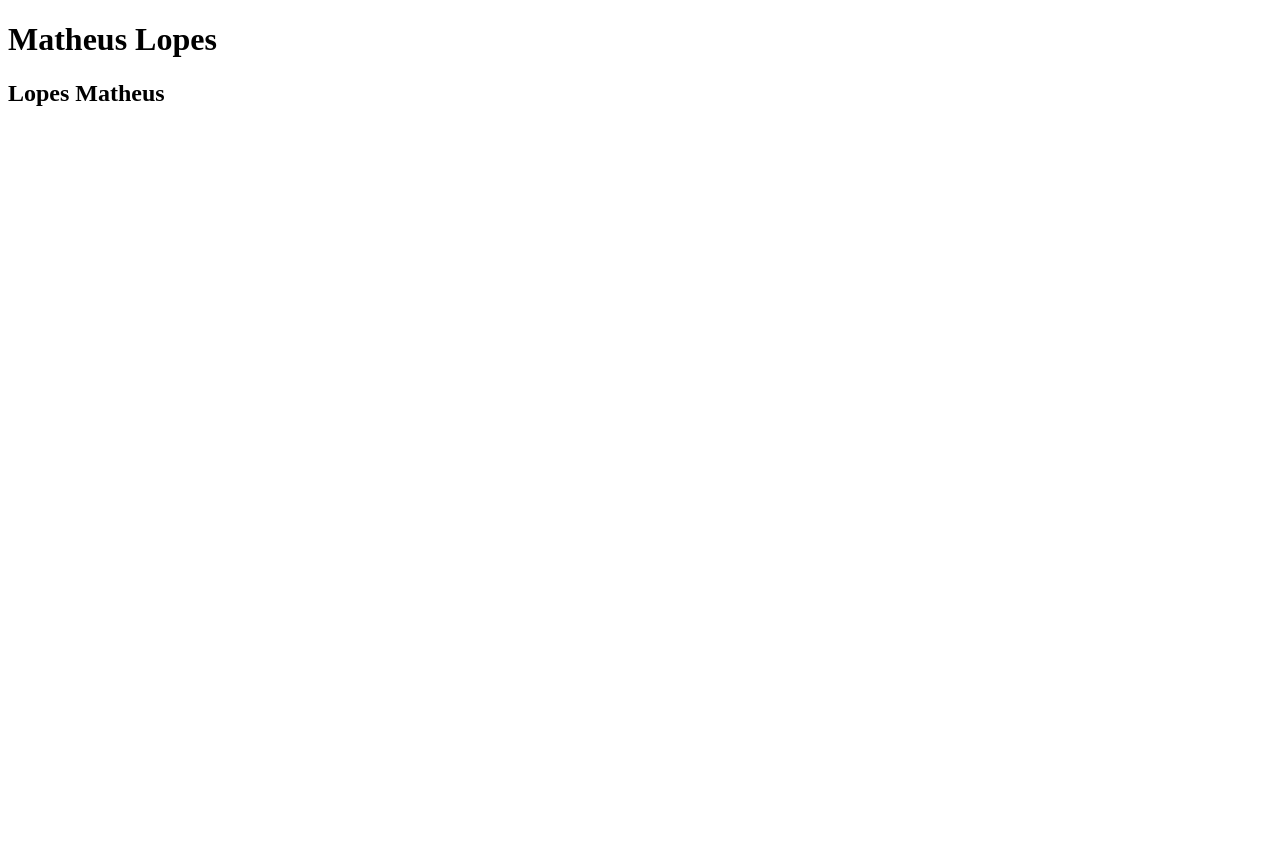
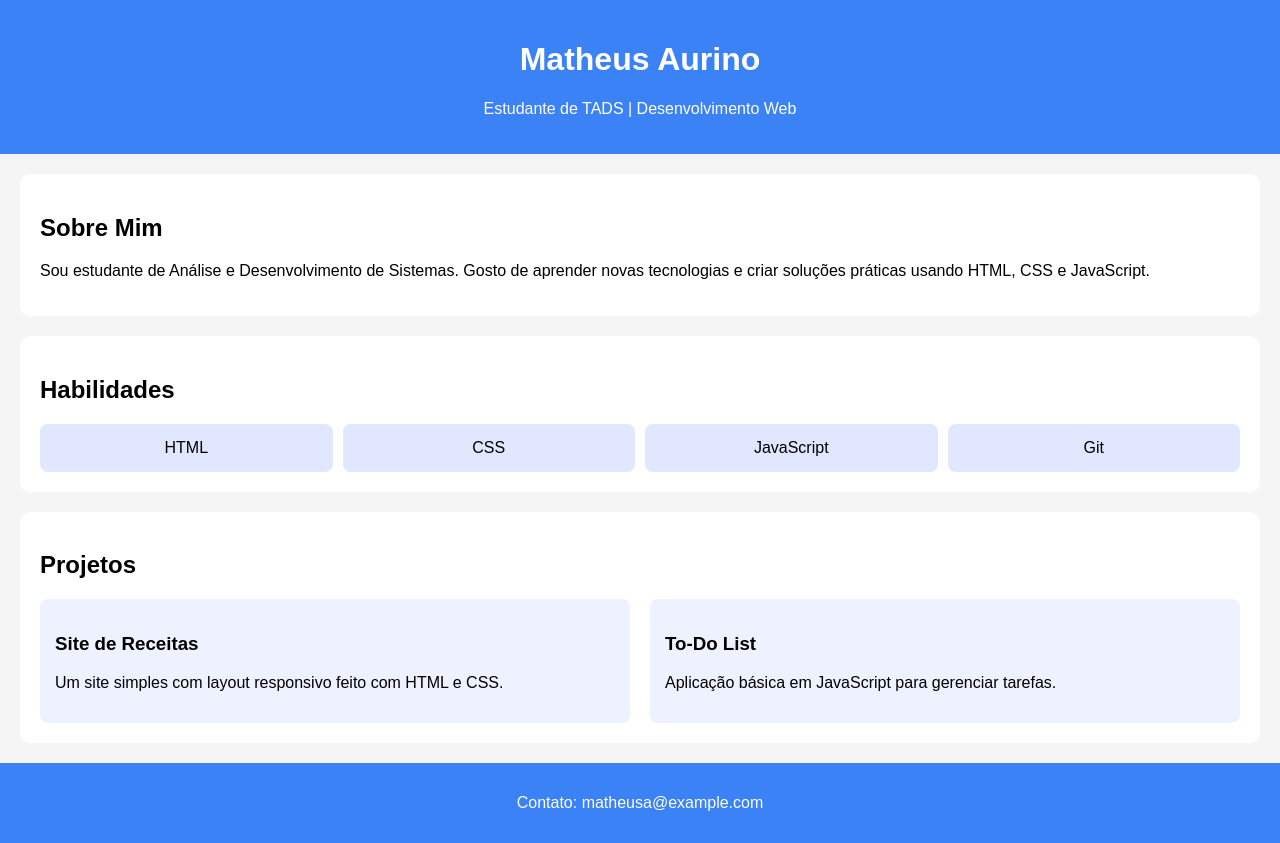
Before and after one commit to MatheusAurino/MatheusAurino.github.io, a plain HTML site: page index.html in a window 1280 px wide. Before the commit the page ends 800 px from the top, so only its background shows below. Drawn offline with Linux system fonts and the light colour scheme.

Commit message:
Adicionado novas funções e comçando dá vida ao site

```diff
--- a/index.html
+++ b/index.html
@@ -1,15 +1,48 @@
 <!DOCTYPE html>
-<html lang="en">
+<html lang="pt-br">
 <head>
     <meta charset="UTF-8">
-    <meta http-equiv="X-UA-Compatible" content="IE=edge">
     <meta name="viewport" content="width=device-width, initial-scale=1.0">
-    <title>Meu Portfolio</title>
+    <title>Portfólio - Matheus Aurino</title>
+    <link rel="stylesheet" href="style.css">
 </head>
 <body>
+    <header>
+        <h1>Matheus Aurino</h1>
+        <p>Estudante de TADS | Desenvolvimento Web</p>
+    </header>
 
-    <h1> Matheus Lopes</h1>
-    <h2> Lopes Matheus</h2>
+    <section id="sobre">
+        <h2>Sobre Mim</h2>
+        <p>Sou estudante de Análise e Desenvolvimento de Sistemas. Gosto de aprender novas tecnologias e criar soluções práticas usando HTML, CSS e JavaScript.</p>
+    </section>
 
+    <section id="habilidades">
+        <h2>Habilidades</h2>
+        <div class="grid-habilidades">
+            <div class="caixa">HTML</div>
+            <div class="caixa">CSS</div>
+            <div class="caixa">JavaScript</div>
+            <div class="caixa">Git</div>
+        </div>
+    </section>
+
+    <section id="projetos">
+        <h2>Projetos</h2>
+        <div class="flex-projetos">
+            <div class="projeto">
+                <h3>Site de Receitas</h3>
+                <p>Um site simples com layout responsivo feito com HTML e CSS.</p>
+            </div>
+            <div class="projeto">
+                <h3>To-Do List</h3>
+                <p>Aplicação básica em JavaScript para gerenciar tarefas.</p>
+            </div>
+        </div>
+    </section>
+
+    <footer>
+        <p>Contato: matheusa@example.com</p>
+    </footer>
 </body>
 </html>
--- /dev/null
+++ b/style.css
@@ -0,0 +1,54 @@
+body {
+    font-family: Arial, sans-serif;
+    margin: 0;
+    background-color: #f5f5f5;
+}
+
+header {
+    background-color: #3b82f6;
+    color: white;
+    text-align: center;
+    padding: 20px;
+}
+
+section {
+    background-color: white;
+    margin: 20px;
+    padding: 20px;
+    border-radius: 10px;
+}
+
+
+.grid-habilidades {
+    display: grid;
+    grid-template-columns: repeat(auto-fit, minmax(120px, 1fr));
+    gap: 10px;
+}
+
+.caixa {
+    background-color: #e0e7ff;
+    text-align: center;
+    padding: 15px;
+    border-radius: 8px;
+}
+
+
+.flex-projetos {
+    display: flex;
+    flex-wrap: wrap;
+    gap: 20px;
+}
+
+.projeto {
+    background-color: #eef2ff;
+    flex: 1 1 300px;
+    padding: 15px;
+    border-radius: 8px;
+}
+
+footer {
+    text-align: center;
+    padding: 15px;
+    background-color: #3b82f6;
+    color: white;
+}
```
